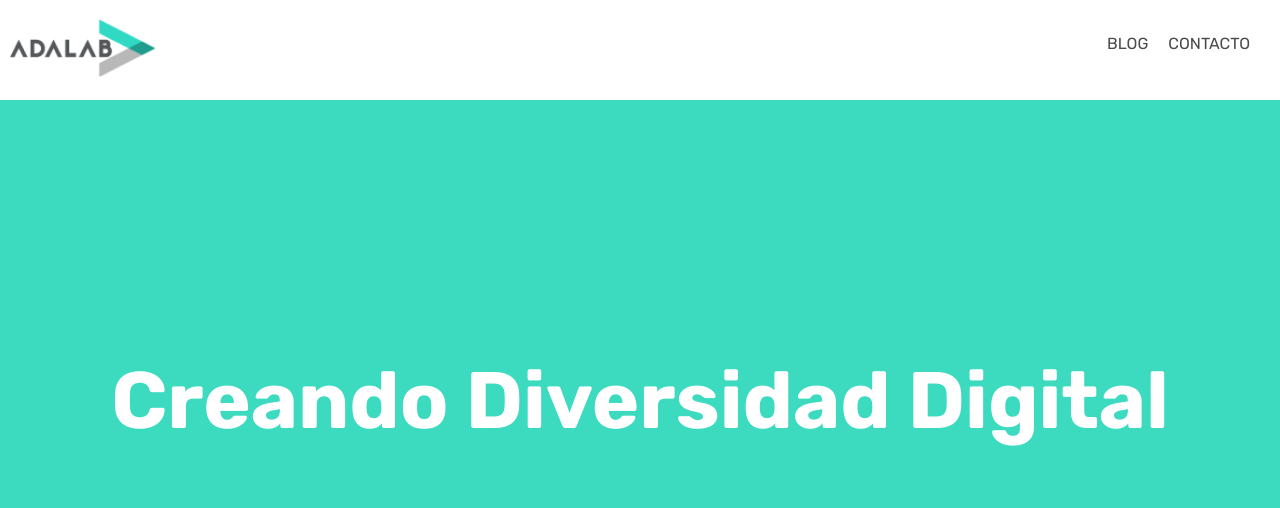
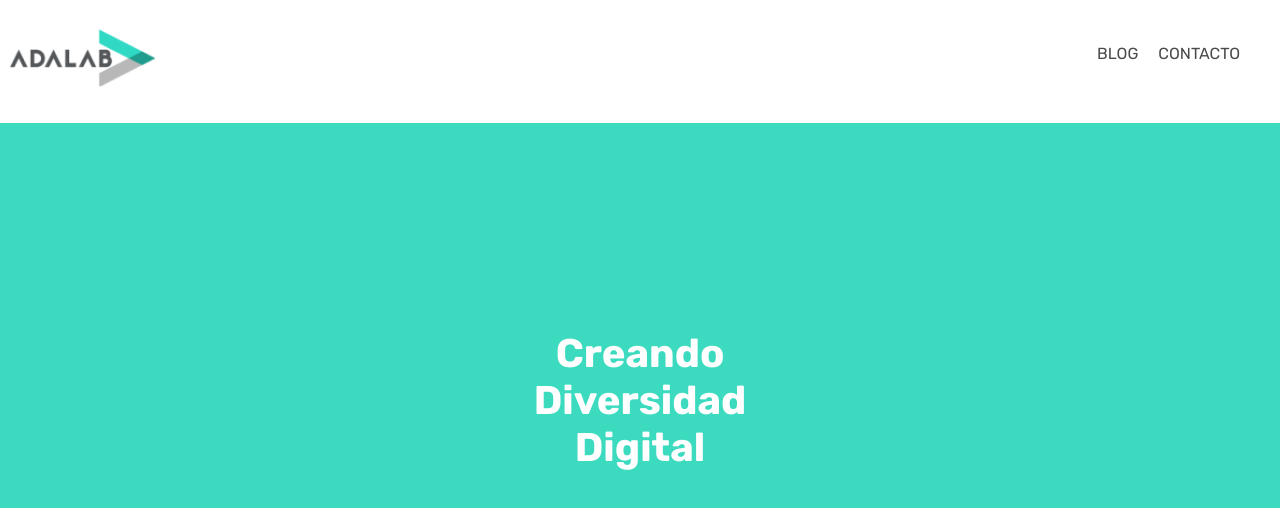
Before and after one commit to Adalab/modulo-1-evaluacion-intermedia-Rouseta, a plain HTML site: page index.html in a window 1280 px wide. Drawn offline with Linux system fonts and the light colour scheme.

Commit message:
fixed issues

```diff
--- a/index.html
+++ b/index.html
@@ -5,31 +5,34 @@
     <meta http-equiv="X-UA-Compatible" content="IE=edge" />
     <meta name="viewport" content="width=device-width, initial-scale=1.0" />
     <title>Rosa Donoso Requena</title>
-    <link rel="stylesheet" href="./styles/reset.css" />
-    <link rel="stylesheet" href="./styles/main.css" />
+
     <link rel="preconnect" href="https://fonts.gstatic.com" />
     <link
       href="https://fonts.googleapis.com/css2?
       family=Rubik:wght@400;700&display=swap"
       rel="stylesheet"
     />
+    <link rel="stylesheet" href="./styles/reset.css" />
+    <link rel="stylesheet" href="./styles/main.css" />
   </head>
 
   <body>
     <header class="header">
-      <!--<div></div>-->
       <a href="https://adalab.es/">
-        <img src="./images/adalab-logo-155x61.png" alt="logo adalab"
+        <img
+          src="./images/adalab-logo-155x61.png"
+          title="Adalab"
+          alt="logo adalab"
       /></a>
       <nav class="navigation">
         <ul class="list">
-          <li class="blog">BLOG</li>
-          <li>CONTACTO</li>
+          <li><a class="menu-link" title="Blog" href="#">Blog</a></li>
+          <li><a class="menu-link" title="Contacto" href="#">Contacto</a></li>
         </ul>
       </nav>
     </header>
     <main class="main">
-      <h1 class="titulo">Creando Diversidad Digital</h1>
+      <h1 class="title">Creando Diversidad Digital</h1>
     </main>
   </body>
 </html>
--- a/styles/main.css
+++ b/styles/main.css
@@ -24,8 +24,12 @@ img {
   color: #4a4a4a;
 }
 
-.titulo{
-  display: block;
+.title {
+  color: #ffffff;
+  text-transform: capitalize;
+  text-align: center;
+  font-size: 30px;
+  word-spacing: 100vw;
 }
 .list {
   display: flex;
@@ -34,8 +38,11 @@ img {
   padding-bottom: 13px;
   box-sizing: border-box;
 }
-.blog {
-  padding-right: 20px;
+.menu-link {
+  text-decoration: none;
+  color: #4a4a4a;
+  padding: 0px 10px 13px 10px;
+  text-transform: uppercase;
 }
 
 .main {
@@ -54,17 +61,11 @@ img {
     flex-direction: row;
     justify-content: space-between;
     align-items: center;
-    paddi
   }
-  .main {
+  .title {
     font-size: 40px;
   }
   .list {
     padding-right: 30px;
   }
-  .header{
-    padding-bottom: 20px;
-    padding-top: 20px;
-    box-sizing: border-box;
-  }
 }
```
